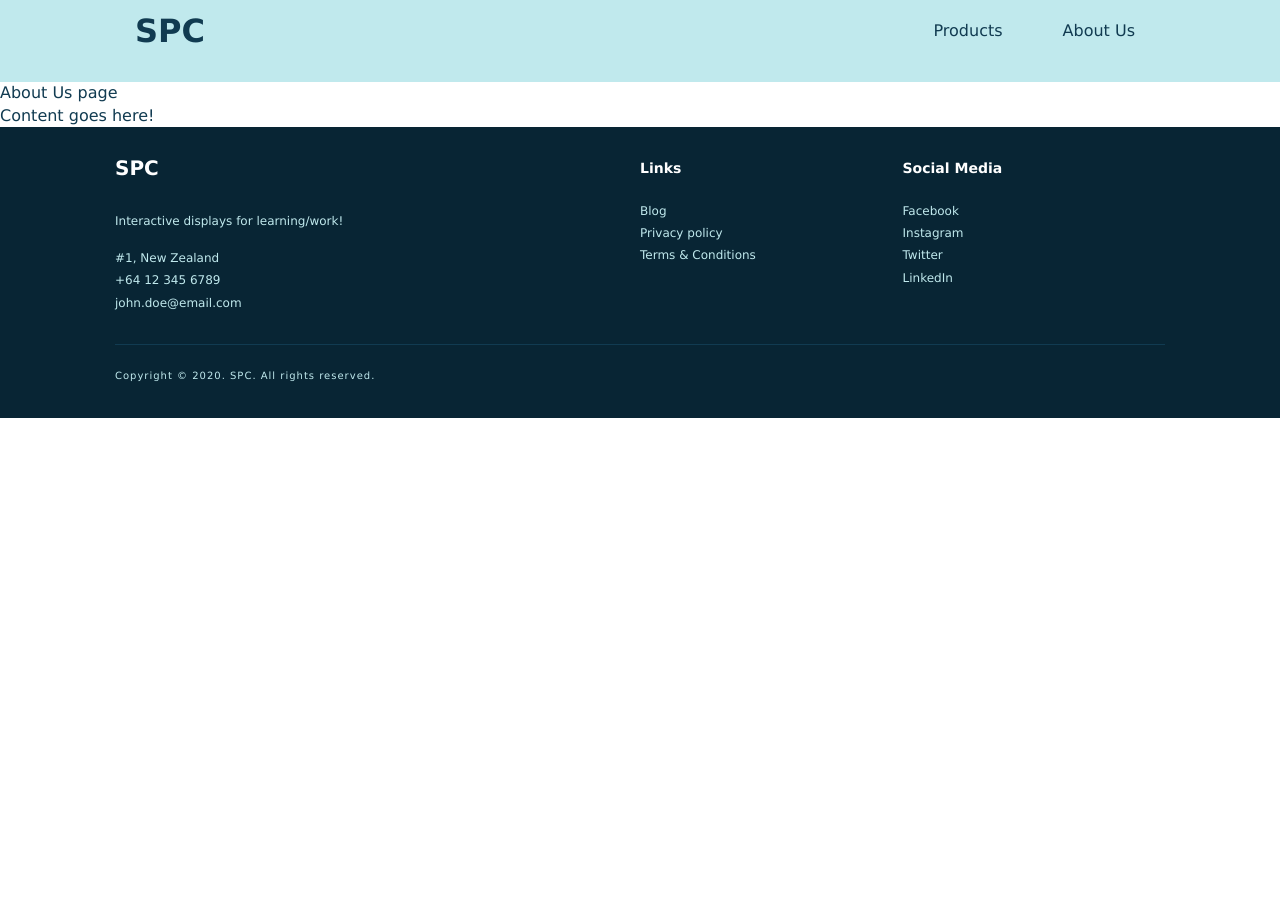
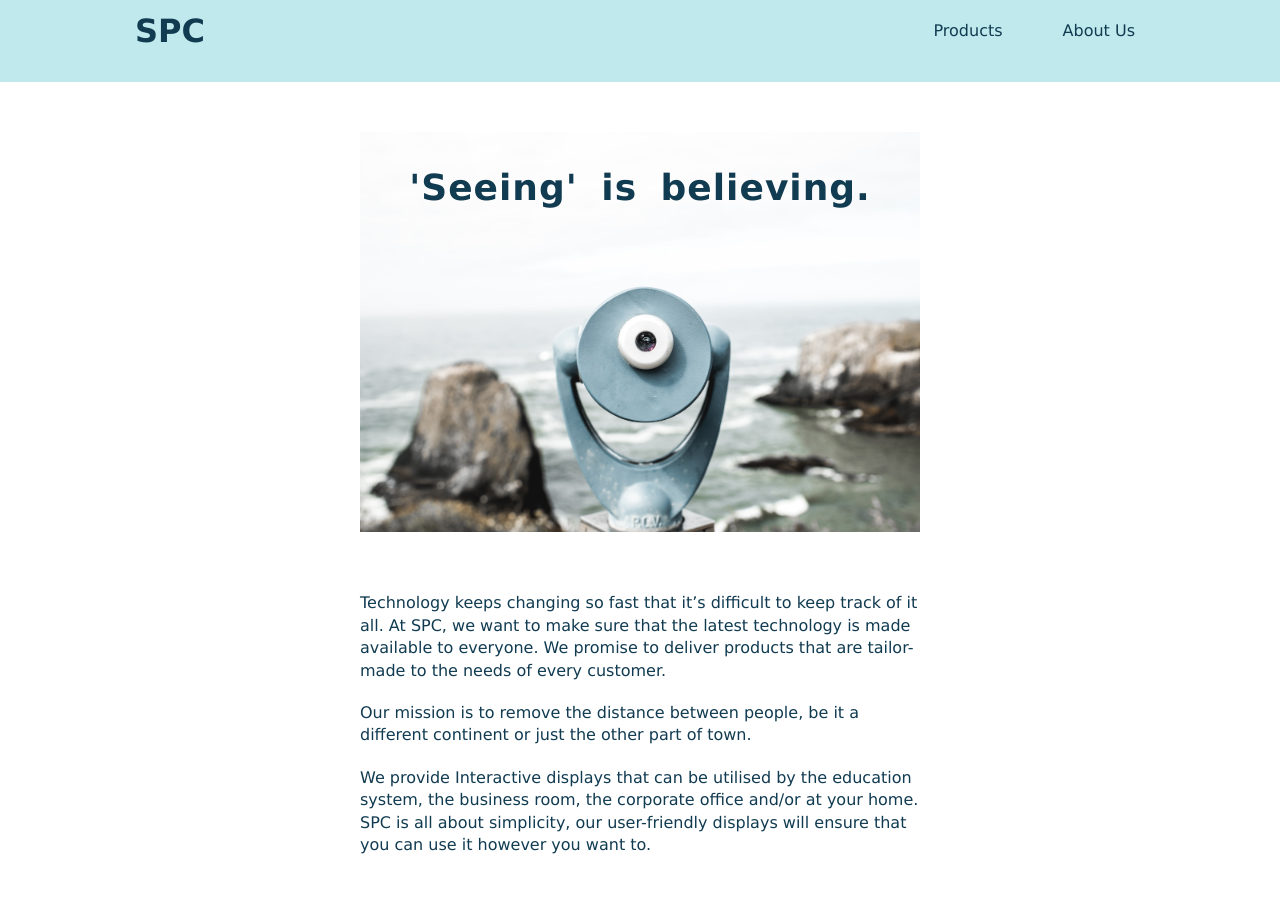
Before and after one commit to raravi/spc-displays, a React (Create React App) app: page /about in a window 1280 px wide. Shown: the part 20-918 px from the top of the page. Before the commit the page ends 800 px from the top, so only its background shows below. Built offline with nearby package versions, Linux system fonts and the light colour scheme.

Commit message:
Added About Us Page

```diff
--- a/package.json
+++ b/package.json
@@ -1,6 +1,6 @@
 {
   "name": "sam-unic",
-  "version": "0.1.0",
+  "version": "0.3.0",
   "private": true,
   "dependencies": {
     "@testing-library/jest-dom": "^4.2.4",
--- a/src/components/AboutUsSection.js
+++ b/src/components/AboutUsSection.js
@@ -1,13 +1,31 @@
 import React from 'react';
+import styles from '../styles/AboutUsSection.module.css';
 
 const AboutUsSection = () => (
-  <section>
-    <p>
-      About Us page
-      <br />
-      Content goes here!
-    </p>
-  </section>
+  <div className="container">
+    <section className={styles.aboutSection}>
+      <div className={styles.aboutSection_image}>
+        <h2 className={styles.aboutSection_imageTitle}>&apos;Seeing&apos; is believing.</h2>
+      </div>
+      <p className={styles.aboutSection_text}>
+        Technology keeps changing so fast that it’s difficult to keep
+        track of it all. At SPC, we want to make sure that the latest
+        technology is made available to everyone. We promise to deliver
+        products that are tailor-made to the needs of every customer.
+      </p>
+      <p className={styles.aboutSection_text}>
+        Our mission is to remove the distance between people,
+        be it a different continent or just the other part of town.
+      </p>
+      <p className={styles.aboutSection_text}>
+        We provide Interactive displays that can be utilised by the
+        education system, the business room, the corporate office and/or
+        at your home. SPC is all about simplicity, our user-friendly
+        displays will ensure that you can use it however you want to.
+      </p>
+      <a type="button" className={styles.aboutSection_button} href="mailto:">Get in Touch</a>
+    </section>
+  </div>
 );
 
 export default AboutUsSection;
--- /dev/null
+++ b/src/styles/AboutUsSection.module.css
@@ -0,0 +1,44 @@
+.aboutSection {
+  padding: 50px 20px;
+  max-width: 600px;
+  margin: 0 auto;
+}
+
+.aboutSection_image {
+  text-align: center;
+  background-size: 100% 100%;
+  height: 400px;
+  background-image:url(/images/seeing.png);
+  margin-bottom: 60px;
+}
+
+.aboutSection_imageTitle {
+  padding-top: 8%;
+  font-size: 36px;
+  letter-spacing: 1px;
+  word-spacing: 10px;
+}
+
+.aboutSection_text {
+  padding-bottom: 20px;
+}
+
+.aboutSection_button {
+  display: inline-block;
+  position: relative;
+  top: 50%;
+  left:50%;
+  transform: translate(-50%, -50%);
+  background: #40abec;
+  color: white;
+  font-weight: 600;
+  padding: 14px 30px;
+  margin-top: 50px;
+  margin-bottom: 20px;
+  font-size: 11px;
+  letter-spacing: 1px;
+  border: none;
+  border-radius: 30px;
+  cursor: pointer;
+  text-decoration: none;
+}
```
Also changed, not shown: public/images/seeing.png (added).
